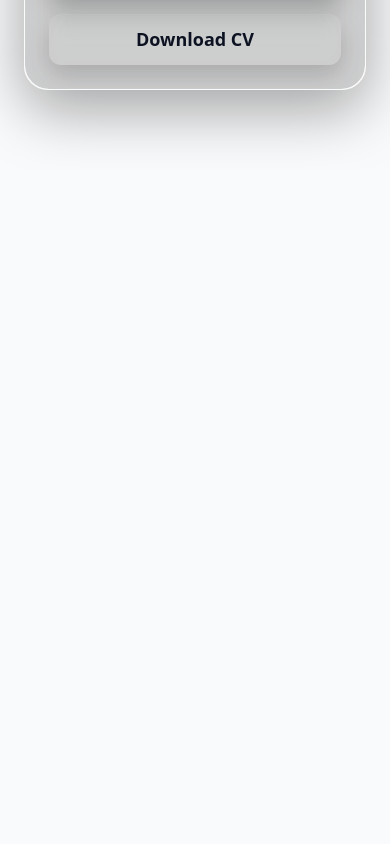
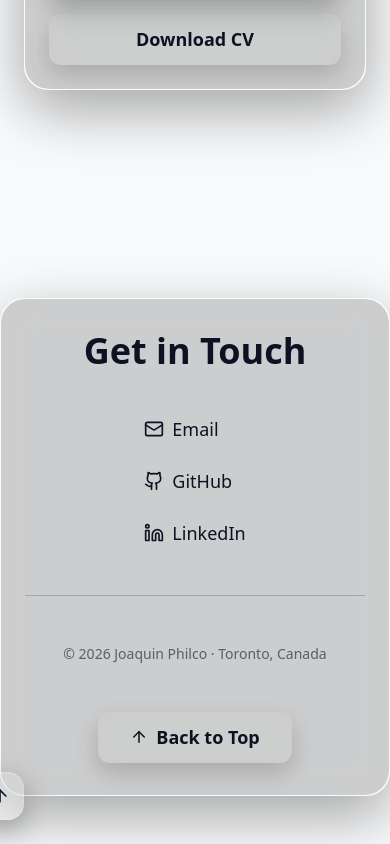
Before and after one commit to Joas329/Joas329.github.io, a React (Vite) app in the folder portafolio-joaquin/: page / in a window 390 px wide. Shown: the part 7225-8069 px from the top of the page. Before the commit the page ends 7395 px from the top, so only its background shows below. Built offline with nearby package versions, Linux system fonts and the light colour scheme.

Commit message:
Adapt contact panel to react.
Signed-off-by: Joas329 <joaquinphilco@hotmail.com>

```diff
--- /dev/null
+++ b/portafolio-joaquin/src/components/ContactPanel.jsx
@@ -0,0 +1,87 @@
+import { Mail, Github, Linkedin, ArrowUp } from "lucide-react";
+
+export const ContactPanel = () => {
+  return (
+    <section
+      id="contact"
+      className="relative w-full mt-32"
+    >
+      {/* Full-width glass band */}
+      <div className="glass-card glass-shine glass-sweep rounded-none px-6 md:px-16 py-8">
+        <div className="max-w-7xl mx-auto flex flex-col items-center text-center gap-8">
+
+          {/* Heading */}
+          <div>
+            <h3 className="text-4xl md:text-5xl font-semibold mb-3">
+              Get in Touch
+            </h3>
+          </div>
+
+          {/* Contact links */}
+          <div className="flex flex-col sm:flex-row gap-6 text-lg">
+            <a
+              href="mailto:joaquinphilco@gmail.com"
+              className="flex items-center gap-2 hover:text-primary transition"
+            >
+              <Mail size={20} /> Email
+            </a>
+
+            <a
+              href="https://github.com/Joas329"
+              target="_blank"
+              rel="noopener noreferrer"
+              className="flex items-center gap-2 hover:text-primary transition"
+            >
+              <Github size={20} /> GitHub
+            </a>
+
+            <a
+              href="https://www.linkedin.com/in/joaquin-philco/"
+              target="_blank"
+              rel="noopener noreferrer"
+              className="flex items-center gap-2 hover:text-primary transition"
+            >
+              <Linkedin size={20} /> LinkedIn
+            </a>
+          </div>
+
+          {/* Divider */}
+          <div className="w-full max-w-md h-px bg-foreground/20 my-4" />
+
+          {/* Footer note */}
+          <p className="text-sm text-foreground/60">
+            © {new Date().getFullYear()} Joaquin Philco · Toronto, Canada
+          </p>
+
+          {/* Inline Back to Top */}
+          <button
+            onClick={() =>
+              window.scrollTo({ top: 0, behavior: "smooth" })
+            }
+            className="glass-button-ghost flex items-center gap-2 mt-4"
+          >
+            <ArrowUp size={18} />
+            Back to Top
+          </button>
+        </div>
+      </div>
+
+      {/* Floating Back-to-Top (optional, very nice UX) */}
+      <button
+        onClick={() =>
+          window.scrollTo({ top: 0, behavior: "smooth" })
+        }
+        className="
+          fixed bottom-6 right-6 z-50
+          glass-panel glass-sweep
+          w-12 h-12
+          flex items-center justify-center
+          hover:scale-105 transition
+        "
+        aria-label="Back to top"
+      >
+        <ArrowUp size={20} />
+      </button>
+    </section>
+  );
+};
--- a/portafolio-joaquin/src/index.css
+++ b/portafolio-joaquin/src/index.css
@@ -245,7 +245,7 @@
   }
 }
 
-
+/* Glass Sweep Animation */
 @keyframes glass-sweep {
   0%   { transform: translateX(-140%) rotate(12deg); opacity: 0; }
   10%  { opacity: 0.55; }
--- a/portafolio-joaquin/src/pages/Home.jsx
+++ b/portafolio-joaquin/src/pages/Home.jsx
@@ -1,5 +1,6 @@
 import { ExperienceCard } from "@/components/ExperienceCard"
 import { ProjectsCard } from "@/components/ProjectsCard"
+import { ContactPanel } from "@/components/ContactPanel"
 import { ThemeToggle } from "@/components/ThemeToggle"
 import { Background } from "@/components/Background"
 import { MainCard } from "@/components/MainCard"
@@ -20,5 +21,6 @@ export const Home = () => {
                     <ExperienceCard />
                 </main>
             {/* Footer*/}
+                <ContactPanel />
         </div>
 }
```
